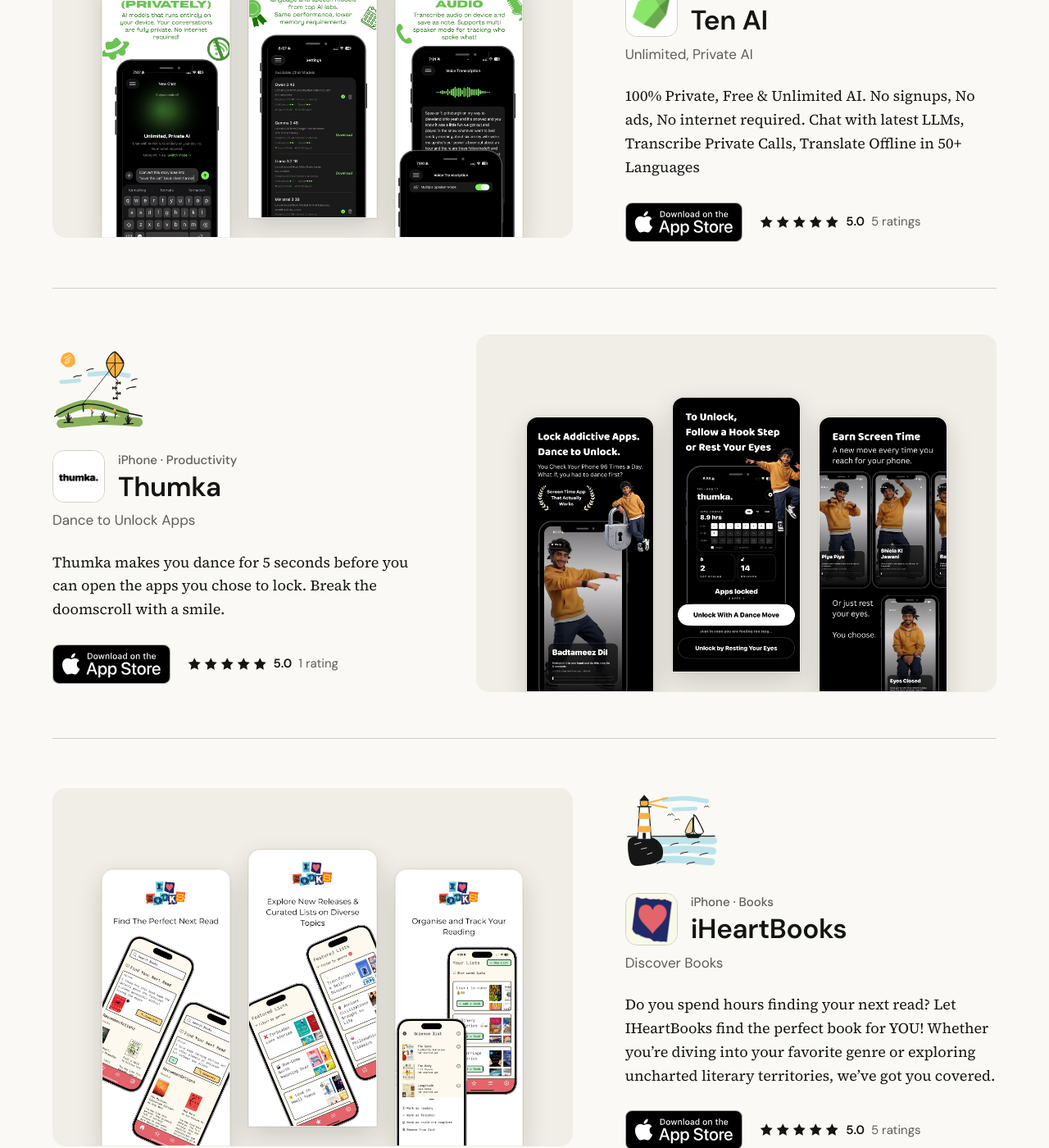
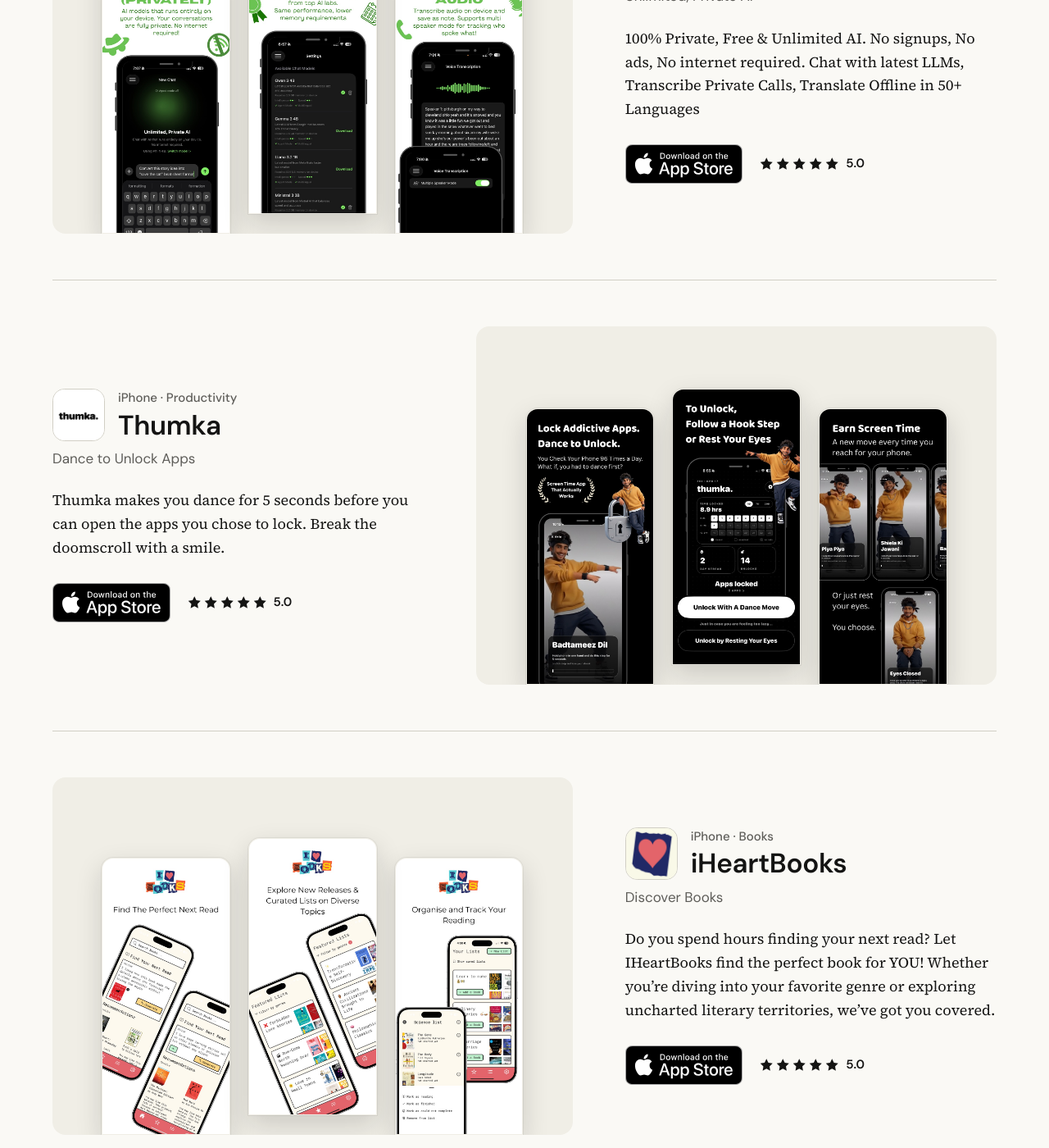
Before and after one commit to gauravtendolkar/gauravtendolkar.github.io, a Jekyll site: the page built from docs/apps.html, in a window 1280 px wide and 1400 px high, scrolled down 504 px. Shown: the whole window at 82% size. Built offline with Jekyll 4.4.1, drawn with Linux system fonts in a browser that asks for light colours.

Commit message:
Apps: remove per-app illustrations and rating counts
Co-authored-by: Copilot <223556219+Copilot@users.noreply.github.com>
Copilot-Session: 78aa1555-3998-44b1-8f72-e02d08f04201

```diff
--- a/docs/apps.html
+++ b/docs/apps.html
@@ -31,7 +31,6 @@ permalink: /apps/
       {%- endif -%}
     </div>
     <div class="showcase__body">
-      {%- if app.art -%}<img class="art app-art" src="{{ app.art | relative_url }}" alt="" width="112" height="112" loading="lazy">{%- endif -%}
       <div class="app-head">
         {%- if app.icon -%}<img class="app-icon" src="{{ app.icon | relative_url }}" alt="" width="64" height="64">{%- endif -%}
         <div>
@@ -54,7 +53,6 @@ permalink: /apps/
         <p class="app-rating" data-app-store-id="{{ app.app_store.id }}"{% if r_count == 0 %} hidden{% endif %}>
           <span class="app-rating__stars" style="--rating: {{ r_avg | times: 20 }}%" role="img" aria-label="Rated {{ r_avg | round: 1 }} out of 5 on the App Store"></span>
           <span class="app-rating__value">{{ r_avg | round: 1 }}</span>
-          <span class="app-rating__count">{{ r_count }} {% if r_count == 1 %}rating{% else %}ratings{% endif %}</span>
 
         </p>
         {%- endif -%}
--- a/docs/assets/js/app-ratings.js
+++ b/docs/assets/js/app-ratings.js
@@ -29,7 +29,7 @@
       stars.style.setProperty("--rating", (avg / 5 * 100) + "%");
       stars.setAttribute("aria-label", "Rated " + shown + " out of 5 on the App Store");
       n.querySelector(".app-rating__value").textContent = shown;
-      n.querySelector(".app-rating__count").textContent = count.toLocaleString("en-US") + (count === 1 ? " rating" : " ratings");
+
       n.setAttribute("data-rating-source", "live");
       n.hidden = false;
     });
```
